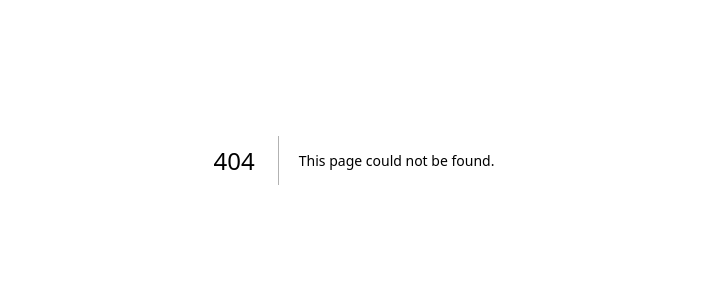
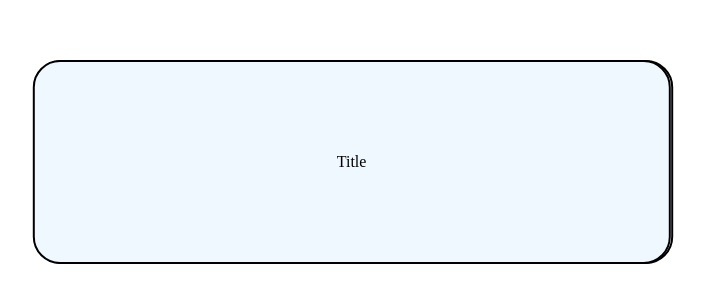
Before and after one commit to devdutt6/manabu-css, a Next.js app: page /open in a window 1280 px wide. Before the commit this address had no page. Shown: the part 240-542 px from the top of the page, without its empty margins (286-991 px from the left). Built offline with nearby package versions, Linux system fonts and the light colour scheme.

Commit message:
some more animations

```diff
--- /dev/null
+++ b/pages/open.js
@@ -0,0 +1,14 @@
+import styles from "../styles/Open.module.css";
+
+export default () => {
+  return (
+    <>
+    <div className={styles.container}>
+      <div className={styles.div1}>
+        <span className={styles.spanblock}>Title</span>
+        <span className={styles.description}>description</span>
+      </div>
+    </div>
+    </>
+  )
+}
--- /dev/null
+++ b/styles/Open.module.css
@@ -0,0 +1,51 @@
+.container {
+  height: 100vh;
+  display: flex;
+  flex-flow: column;
+  align-items: center;
+  justify-content: center;
+}
+
+.div1 {
+  /* background-color: rebeccapurple; */
+  width: 100%;
+  height: 200px;
+  display: grid;
+  grid-template-columns: 1fr 1fr;
+}
+
+.spanblock {
+  display: inline-block;
+  width: 99%;
+  height: 100%;
+  display: flex;
+  align-items: center;
+  justify-content: center;
+  border: 2px solid black;
+  border-radius: 1.7rem;
+  z-index: 2;
+  transform: translate3d(50%, 0, 0);
+  background-color: aliceblue;
+}
+
+.description {
+  display: inline-block;
+  width: 99%;
+  height: 100%;
+  display: flex;
+  align-items: center;
+  justify-content: center;
+  border: 2px solid black;
+  border-radius: 1.7rem;
+  z-index: -1;
+  transform: translate3d(-50%, 0, 0);
+}
+
+.div1:hover .spanblock{
+  transform: translate3d(0, 0, 0);
+  transition: all 2s;
+}
+.div1:hover .description{
+  transform: translate3d(0, 0, 0);
+  transition: all 2s;
+}
```
Also changed, not shown: pages/circle.js (added, +19 -0 lines), styles/Circle.module.css (added, +12 -0 lines).
